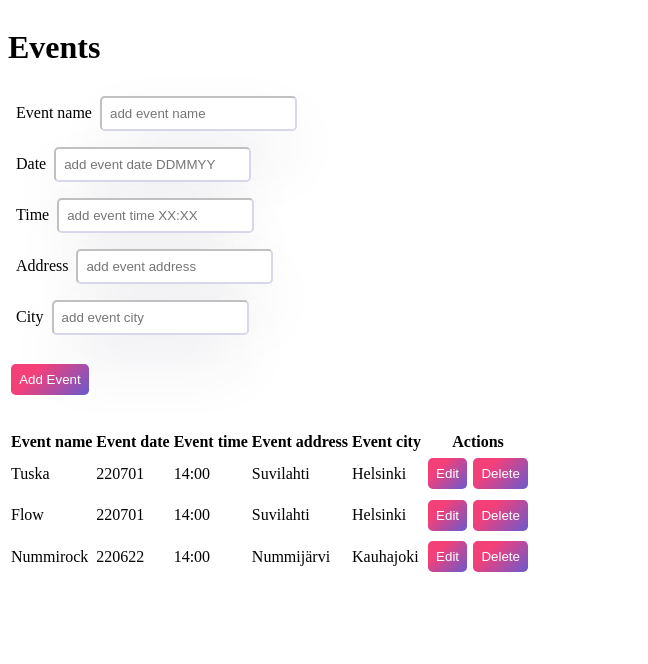
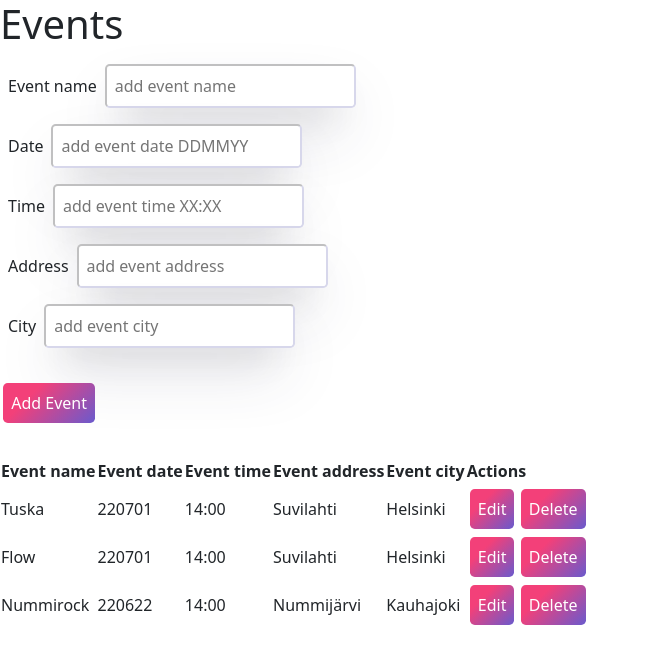
Before and after one commit to KatjaDa/PartyTracker, a Vue app in the folder vue-app/: page / in a window 1280 px wide. Shown: the top 664 px of the page, without its empty margins (0-648 px from the left). Built offline with nearby package versions, Linux system fonts and the light colour scheme.

Commit message:
added form validation + more styles

```diff
--- a/vue-app/public/index.html
+++ b/vue-app/public/index.html
@@ -6,6 +6,8 @@
     <meta name="viewport" content="width=device-width,initial-scale=1.0">
     <link rel="icon" href="<%= BASE_URL %>favicon.ico">
     <title><%= htmlWebpackPlugin.options.title %></title>
+      <link href="https://cdn.jsdelivr.net/npm/bootstrap@5.1.3/dist/css/bootstrap.min.css" rel="stylesheet"
+            integrity="sha384-1BmE4kWBq78iYhFldvKuhfTAU6auU8tT94WrHftjDbrCEXSU1oBoqyl2QvZ6jIW3" crossorigin="anonymous">
       <!-- <link rel="stylesheet" href="https://unpkg.com/primitive-ui/dist/css/main.css" />-->
 
   </head>
--- a/vue-app/src/assets/styles.css
+++ b/vue-app/src/assets/styles.css
@@ -5,6 +5,10 @@ body {
 
 p{
     size: 1rem;
+}
+
+form {
+    margin-bottom: 2rem;
 }
 
 input{
@@ -19,8 +23,11 @@ label{
     padding: 0.5rem;
 }
 
+#event-table{
+max-width: 100%;
+}
+
 button {
-    border-radius: 0.2rem;
     padding: 0.5rem;
     margin: 0.2rem;
     background-image: linear-gradient(135deg, #f34079 30%, slateblue);
@@ -33,9 +40,6 @@ button {
 
 #saveBtn, #cancelBtn{
     background-image: linear-gradient(135deg, blueviolet 30%, cornflowerblue);
-}
-form {
-    margin-bottom: 2rem;
 }
 
 .error-message {
--- a/vue-app/src/components/EventForm.vue
+++ b/vue-app/src/components/EventForm.vue
@@ -6,7 +6,7 @@
       <input ref="first" v-model.trim="event.name" type="text" placeholder="add event name"
           :class="{ 'has-error': submitting && invalidName }"
              @focus="clearStatus"
-             @keypress="clearStatus"/>
+             @keypress="clearStatus">
       <br>
       <label>Date</label>
       <input v-model.trim="event.date" type="text" placeholder="add event date DDMMYY"
@@ -28,7 +28,7 @@
              :class="{ 'has-error': submitting && invalidCity }"
              @focus="clearStatus"/>
       <br>
-      <p v-if="error && submitting" class="error-message">❗Please fill out all required fields</p>
+      <p v-if="error && submitting" class="error-message">❗ Form is filled incorrectly</p>
       <p v-if="success" class="success-message">✅ Event successfully added</p>
       <br>
       <button>Add Event</button>
@@ -54,17 +54,30 @@ export default {
       },
     }
   },
+
   methods: {
+    // Validating form fields max length
+      checkValidation (){
+      let valid = true;
+      if (this.event.name > 50 || this.event.time > 6 || this.event.address > 51 || this.event.city > 26){
+        valid = false;
+        console.log("validation failed, :"+this.event.name+", "+this.event.time+", "+this.event.address+", "+this.event.city)
+      }
+      return valid;
+    },
+// method for checking and handling form submitS
     handleSubmit() {
       this.submitting = true
       this.clearStatus()
-
-      if (this.invalidName || this.invalidDate || this.invalidTime || this.invalidAddress ||this.invalidCity) {
+      this.checkValidation();
+      // checking if fields are empty or form fields are incorrectly filled:
+      if (this.invalidName || this.invalidDate || this.invalidTime || this.invalidAddress ||this.invalidCity || this.checkValidation() == false) {
         this.error = true
         return
       }
 
       this.$emit('add:events', this.event)
+      // focus on firs element after adding
       this.$refs.first.focus()
       this.event = {
         name: '',
@@ -84,8 +97,7 @@ export default {
     }
   },
     computed: {
-    // Datavalidation for form fields
-      // TÄNNE PITÄISI TEHDÄ PAREMMAT VALIDOINNIT, NYT VAAN VALIDOIDAAN ETTEI OO TYHJÄÄ..
+    // Datavalidation for empty fields
       invalidName() {
         return this.event.name === ''
       },
```
